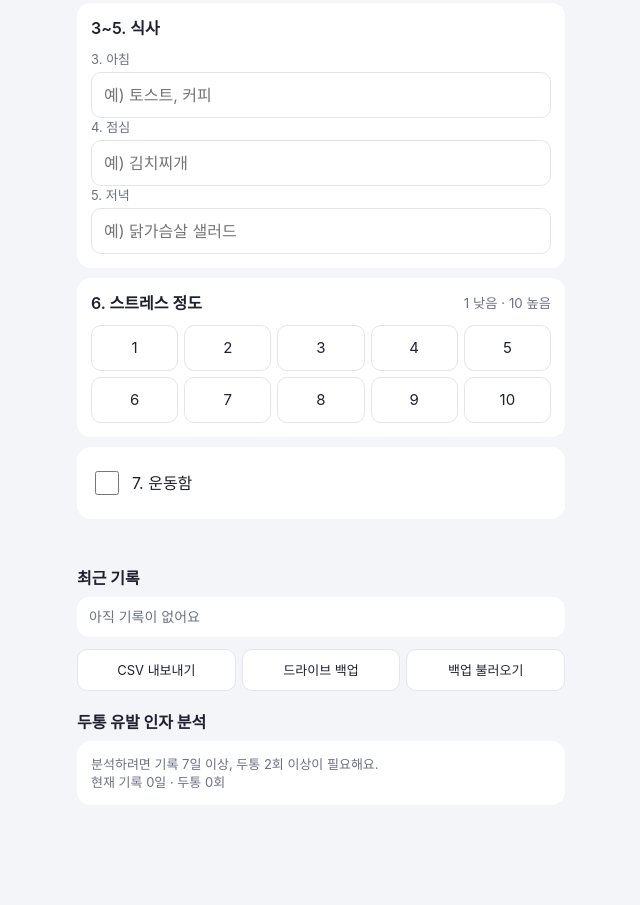
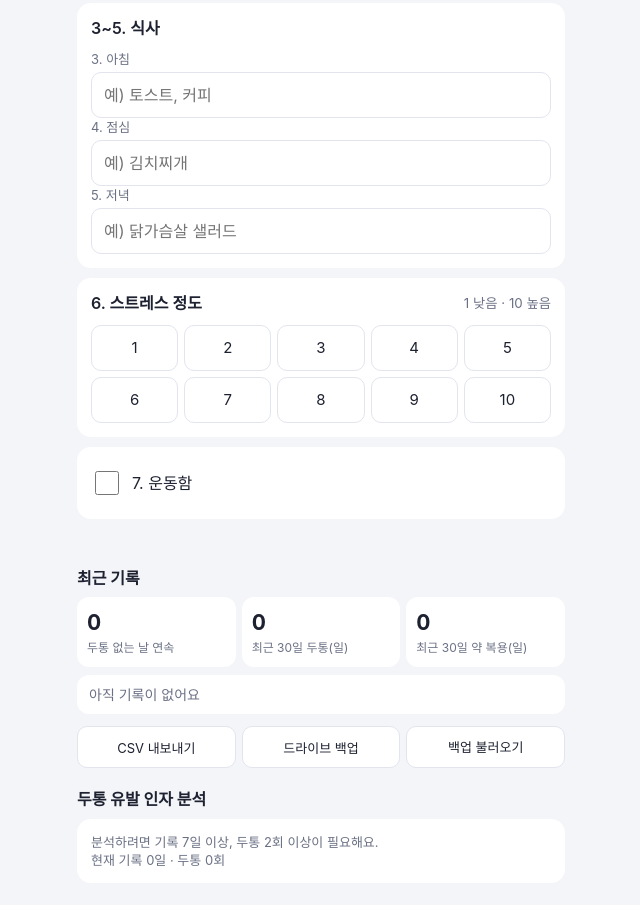
Before and after one commit to kindkirin-art/kindkirin, a plain HTML site: page headache-diary/index.html in a window 1280 px wide. Shown: the part 514-1419 px from the top of the page, without its empty margins (319-959 px from the left). Before the commit the page ends 1365 px from the top, so only its background shows below. Drawn offline with Linux system fonts and the light colour scheme.

Commit message:
Headache diary: add stats row above recent entries
Co-Authored-By: Claude Opus 5.5 <noreply@anthropic.com>
Claude-Session: https://claude.ai/code/session_016YbCYZbmbvRuX9h79TsLyj

```diff
--- a/headache-diary/index.html
+++ b/headache-diary/index.html
@@ -73,6 +73,10 @@
   .dot { width: 12px; height: 12px; border-radius: 50%; flex: none; background: var(--line); }
   .dot.h0 { background: var(--ok); } .dot.h1 { background: var(--warn); } .dot.h2 { background: var(--bad); }
   .hist .d { font-weight: 600; min-width: 84px; }
+  .stats { display: grid; grid-template-columns: repeat(3, 1fr); gap: 6px; margin-bottom: 8px; }
+  .stats div { background: var(--card); border-radius: 12px; padding: 10px; display: flex; flex-direction: column; gap: 2px; min-width: 0; }
+  .stats b { font-size: 22px; font-variant-numeric: tabular-nums; }
+  .stats span { font-size: 12px; color: var(--muted); }
   .more { width: 100%; height: 40px; border-radius: 10px; border: 1px solid var(--line); background: var(--card); color: var(--accent); font-size: 14px; font-family: inherit; }
   .hist .m { color: var(--muted); font-size: 13px; flex: 1; }
   .tools { display: grid; grid-template-columns: 1fr 1fr 1fr; gap: 6px; margin-top: 12px; }
@@ -169,6 +173,11 @@
   <div class="status" id="status"></div>
 
   <h2>최근 기록</h2>
+  <div class="stats">
+    <div><b id="sFree">0</b><span>두통 없는 날 연속</span></div>
+    <div><b id="sHA">0</b><span>최근 30일 두통(일)</span></div>
+    <div><b id="sMed">0</b><span>최근 30일 약 복용(일)</span></div>
+  </div>
   <ul class="hist" id="hist"></ul>
   <button class="more" id="histMore" hidden></button>
 
@@ -267,6 +276,18 @@
   let histOpen = false;
   function renderHistory() {
     const all = Object.keys(db).sort().reverse();
+    // 통계: 두통 없는 날 연속(오늘 기록이 없으면 어제부터), 최근 30일(오늘 포함) 두통·약 복용 일수
+    const t = ymd(new Date());
+    let d = db[t] && db[t].headache != null ? t : addDays(t, -1), free = 0;
+    while (db[d] && db[d].headache === 0) { free++; d = addDays(d, -1); }
+    const from = addDays(t, -29);
+    let ha = 0, med = 0;
+    all.forEach((k) => {
+      if (k < from || k > t) return;
+      if (isHA(db[k])) ha++;
+      if (db[k].tylenol || db[k].rxMed) med++;
+    });
+    $('sFree').textContent = free; $('sHA').textContent = ha; $('sMed').textContent = med;
     const keys = histOpen ? all : all.slice(0, 3);
     const ul = $('hist');
     const more = $('histMore');
```
